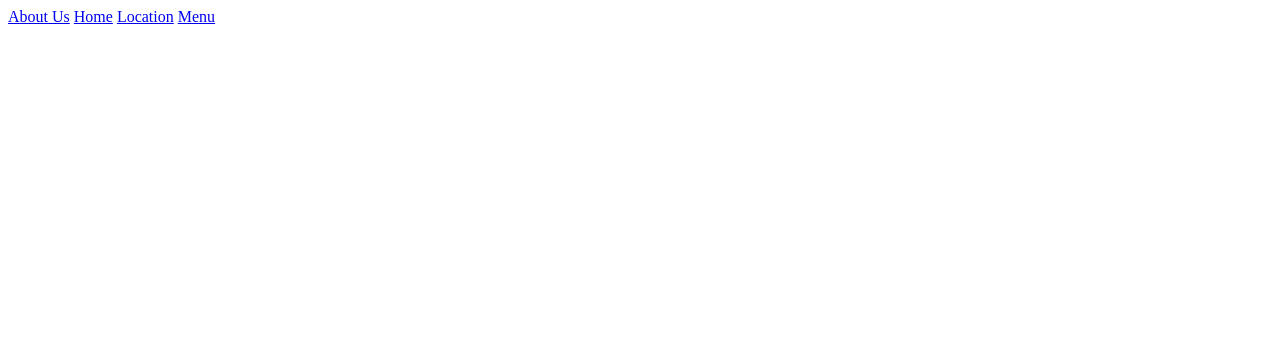
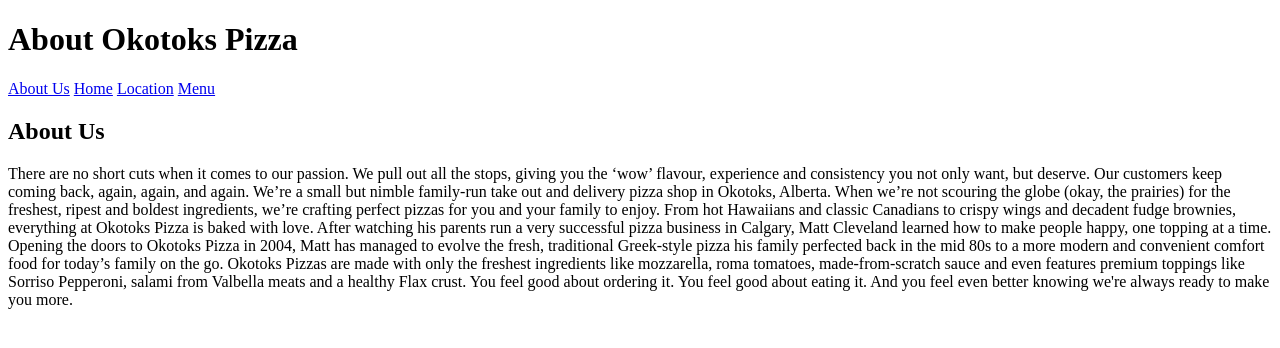
Before and after one commit to jacksonoviatt/okPizza, a plain HTML site: page pages/aboutUs.html in a window 1280 px wide. Drawn offline with Linux system fonts and the light colour scheme.

Commit message:
Added Layout Tags

```diff
--- a/pages/aboutUs.html
+++ b/pages/aboutUs.html
@@ -1,14 +1,47 @@
 <!DOCTYPE html>
 <html lang="en">
+
 <head>
     <meta charset="UTF-8">
     <meta name="viewport" content="width=device-width, initial-scale=1.0">
     <title>Document</title>
 </head>
+
 <body>
-    <a href="./aboutUs.html">About Us</a>
-    <a href="../index.html">Home</a>
-    <a href="./location.html">Location</a>
-    <a href="./menu.html">Menu</a>
+    <header>
+        <h1>About Okotoks Pizza</h1>
+        <nav>
+            <a href="./aboutUs.html">About Us</a>
+            <a href="../index.html">Home</a>
+            <a href="./location.html">Location</a>
+            <a href="./menu.html">Menu</a>
+        </nav>
+    </header>
+    <article>
+        <h2>About Us</h2>
+        <p>
+            There are no short cuts when it comes to our passion. We pull out all the stops, giving you the ‘wow’
+            flavour, experience and consistency you not only want, but deserve. Our customers keep coming back, again,
+            again, and again.
+
+            We’re a small but nimble family-run take out and delivery pizza shop in Okotoks, Alberta. When we’re not
+            scouring the globe (okay, the prairies) for the freshest, ripest and boldest ingredients, we’re crafting
+            perfect pizzas for you and your family to enjoy. From hot Hawaiians and classic Canadians to crispy wings
+            and decadent fudge brownies, everything at Okotoks Pizza is baked with love.
+
+
+            After watching his parents run a very successful pizza business in Calgary, Matt Cleveland learned how to
+            make people happy, one topping at a time. Opening the doors to Okotoks Pizza in 2004, Matt has managed to
+            evolve the fresh, traditional Greek-style pizza his family perfected back in the mid 80s to a more modern
+            and convenient comfort food for today’s family on the go.
+
+            Okotoks Pizzas are made with only the freshest ingredients like mozzarella, roma tomatoes, made-from-scratch
+            sauce and even features premium toppings like Sorriso Pepperoni, salami from Valbella meats and a healthy
+            Flax crust. You feel good about ordering it. You feel good about eating it. And you feel even better knowing
+            we're always ready to make you more.
+        </p>
+    </article>
+    <footer></footer>
 </body>
+
 </html>
```
Also changed, not shown: index.html (+36 -7 lines), pages/location.html (+12 -4 lines), pages/menu.html (+9 -4 lines).
